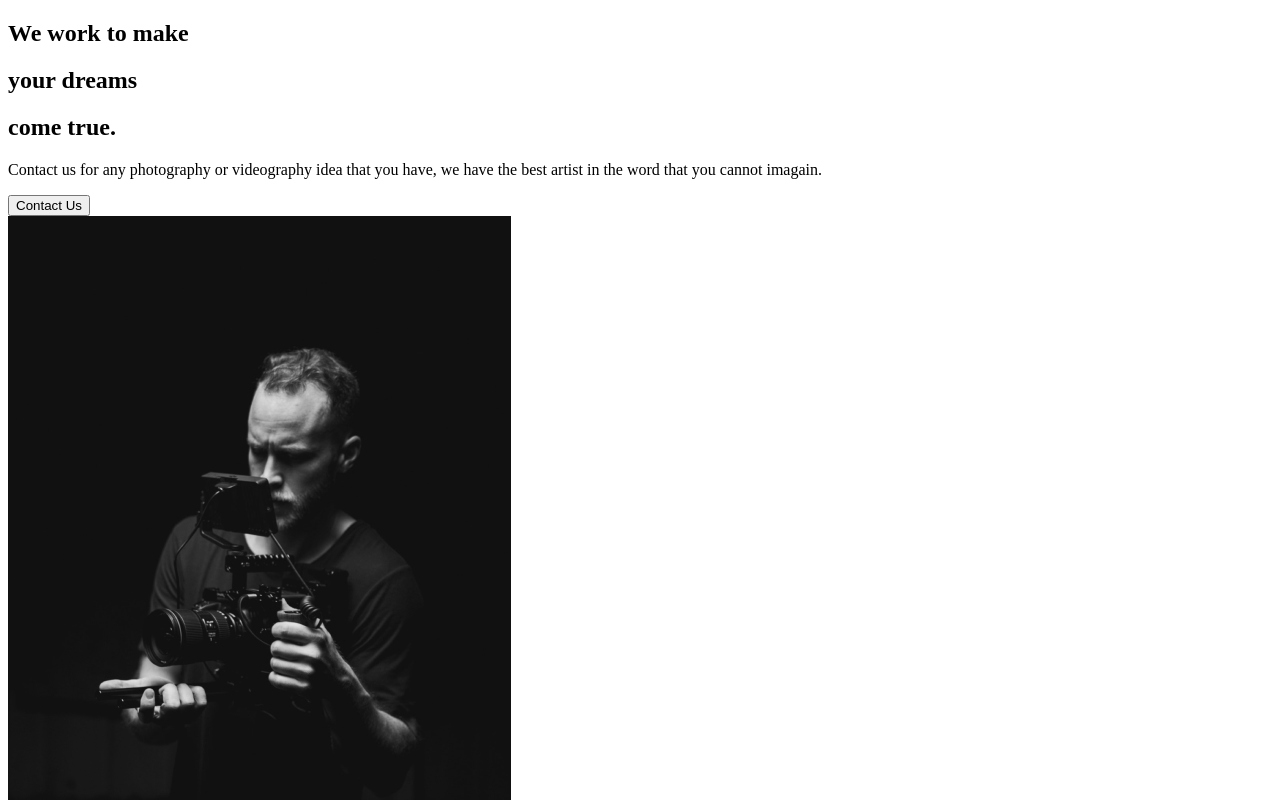
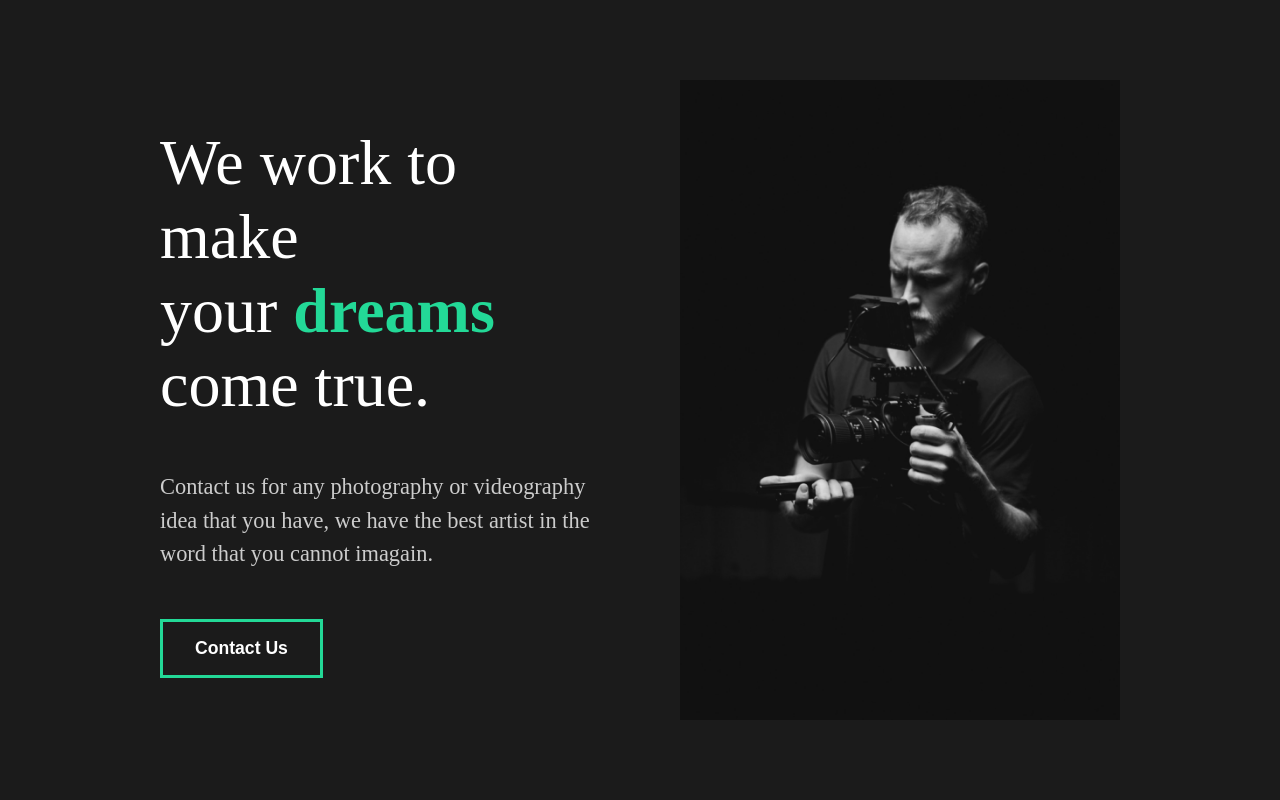
Before and after one commit to navidabdi/portfolio-react, a React (Create React App) app: page / in a window 1280 px wide. Shown: the top 800 px of the page. Built offline with nearby package versions, Linux system fonts and the light colour scheme.

Commit message:
5. Add Some Style

```diff
--- a/src/App.js
+++ b/src/App.js
@@ -1,9 +1,12 @@
 import react from "react";
+// Global Style
+import GlobalStyle from "./components/GlobalStyle";
 // Import Pages
 import AboutUs from "./pages/AboutUs";
 function App() {
   return (
     <div className="App">
+      <GlobalStyle/>
       <AboutUs />
     </div>
   );
--- a/src/components/AboutSection.js
+++ b/src/components/AboutSection.js
@@ -1,8 +1,11 @@
 import react from "react";
 import home1 from "../img/home1.png";
+// Styled
+import styled from "styled-components";
+
 const AboutSection = () => {
   return (
-    <div className="about">
+    <AboutStyle>
       <div className="description">
         <div className="title">
           <div className="hide">
@@ -26,8 +29,38 @@
       <div className="image">
         <img src={home1} alt="guy with a camera" />
       </div>
-    </div>
+    </AboutStyle>
   );
 };
 
+// Styled Component
+const AboutStyle = styled.div`
+  min-height: 90vh;
+  display: flex;
+  align-items: center;
+  justify-content: space-between;
+  padding: 5rem 10rem;
+  color: white;
+
+  .description {
+    flex: 1;
+    padding-right: 5rem;
+    h2 {
+      font-weight: lighter;
+    }
+  }
+  .image {
+    flex: 1;
+    overflow: hidden;
+    img {
+      width: 100%;
+      height: 80vh;
+      object-fit: cover;
+    }
+  }
+  .hide {
+    overflow: hidden;
+  }
+`;
+
 export default AboutSection;
--- /dev/null
+++ b/src/components/GlobalStyle.js
@@ -0,0 +1,51 @@
+import { createGlobalStyle } from "styled-components";
+
+const GlobalStyle = createGlobalStyle`
+
+* {
+    margin: 0;
+    padding: 0;
+    box-sizing: border-box;
+}
+body{
+    background: #1b1b1b;
+}
+button {
+    font-weight: bold;
+    font-size: 1.1rem;
+    cursor: pointer;
+    padding: 1rem 2rem;
+    border: 3px solid #23d997;
+    background: transparent;
+    color: white;
+    transition: all .5s ease;
+    &:hover{
+        background-color: #23d997;
+    }
+}
+h2 {
+    font-weight: lighter;
+    font-size: 4rem;
+}
+h3{
+    color: white;
+}
+h4 {
+    font-weight: bold;
+}
+a {
+    font-size: 1.1rem;
+}
+span {
+    font-weight: bold;
+    color: #23d997;
+}
+p {
+    padding: 3rem 0;
+    color: #ccc;
+    font-size: 1.4rem;
+    line-height: 150%;
+}
+
+`;
+export default GlobalStyle;
```
